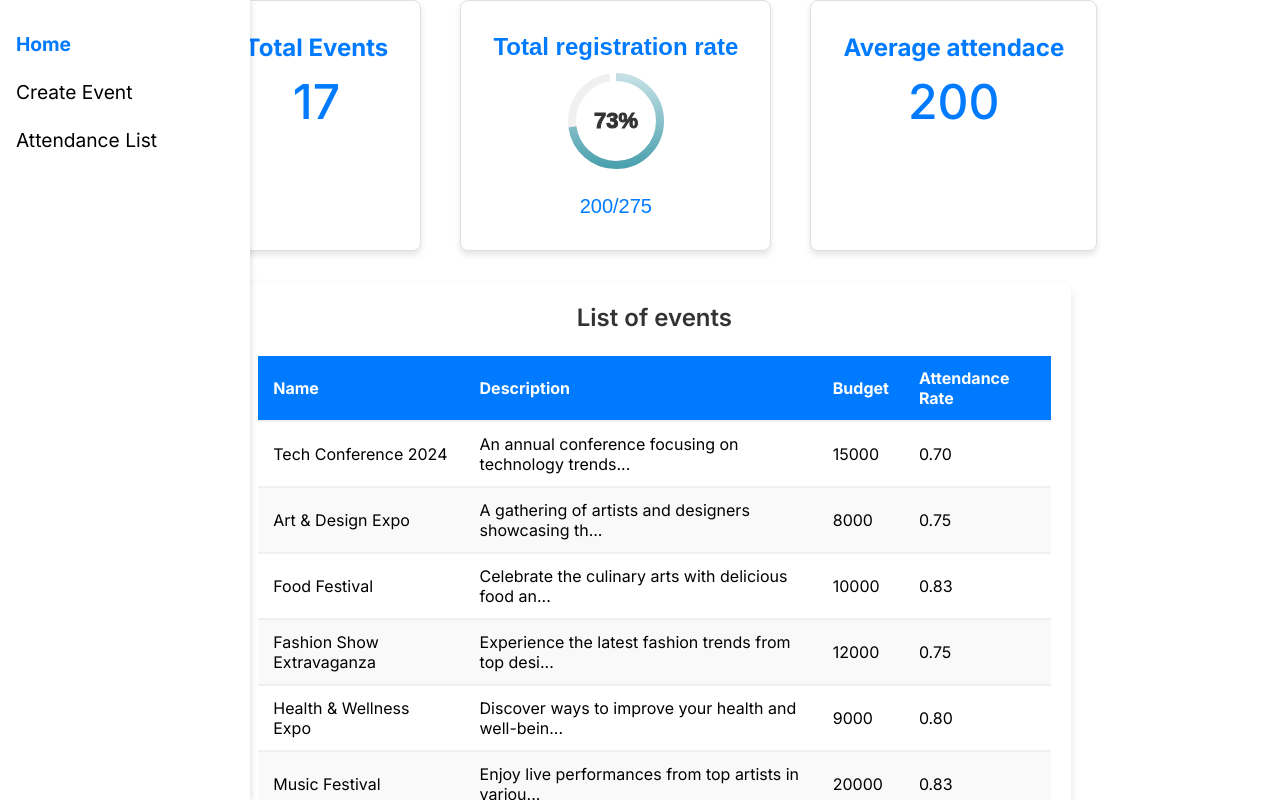
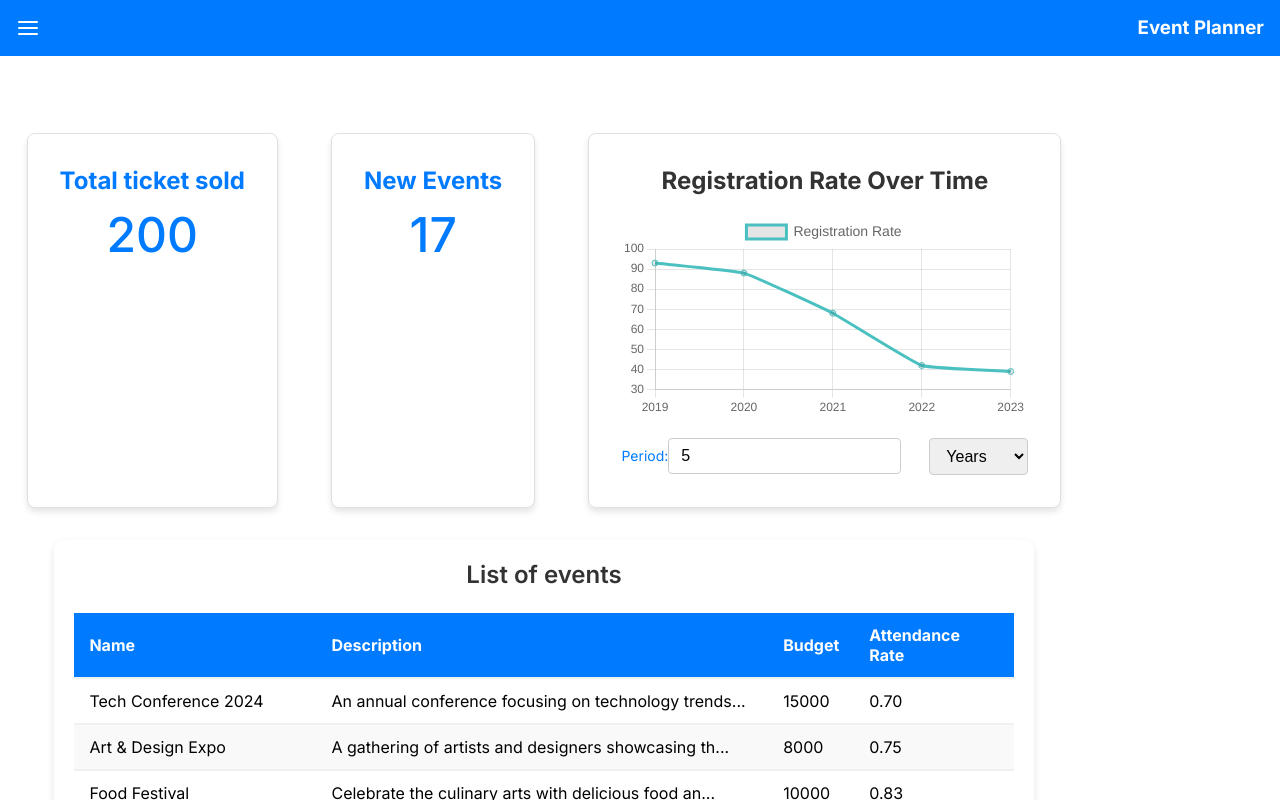
Before and after one commit to krumbs8749/event_planner_frontend, a Next.js app: page / in a window 1280 px wide. Built offline with nearby package versions, Linux system fonts and the light colour scheme.

Commit message:
feat: added topbar

```diff
--- a/app/layout.js
+++ b/app/layout.js
@@ -1,17 +1,38 @@
+'use client';
 import { Inter } from 'next/font/google'
 import './globals.css'
 
+
+import { useState } from 'react';
+import { FiMenu } from 'react-icons/fi';
+import Navbar from '../src/components/Navbar/Navbar';
+
+import styles from './layout.module.scss'
+
 const inter = Inter({ subsets: ['latin'] })
 
-export const metadata = {
-  title: 'Create Next App',
-  description: 'Generated by create next app',
-}
+
 
 export default function RootLayout({ children }) {
+
+  const [isOpen, setIsOpen] = useState(false);
+
+  const toggleNavbar = () => setIsOpen(!isOpen);
   return (
     <html lang="en">
-      <body className={inter.className}>{children}</body>
+      <body className={inter.className}>
+        <main className={styles.wrapper}>
+
+        <div className={styles.topbar} onClick={toggleNavbar}>
+          <FiMenu className={styles.burgerMenu} size={24} color="white" />
+          <h3>Event Planner</h3>
+        </div>
+
+        {isOpen && <Navbar className={styles.navbar} closeButton={toggleNavbar}></Navbar>}
+          {children}
+
+        </main>
+      </body>
     </html>
   )
 }
--- /dev/null
+++ b/app/layout.module.scss
@@ -0,0 +1,34 @@
+
+.wrapper {
+    display: grid;
+    flex-direction: column;
+    justify-content: space-between;
+    align-items: center;
+    padding: 0;
+    min-height: 100vh;
+    grid-template-columns: 15% 1fr;
+    grid-template-rows: 10% 1fr;
+    grid-template-areas:
+        "topbar topbar"
+        "main main";
+
+}
+
+.topbar {
+    grid-area: topbar;
+    display: flex;
+    justify-content: space-between;
+    position: fixed;
+    width: 100%;
+    top: 0;
+    padding: 1rem;
+    background-color: #007bff;
+    color: white !important;
+}
+
+.burgerMenu {
+    cursor: pointer;
+}
+.navbar {
+    grid-area: navbar;
+}
--- a/app/page.js
+++ b/app/page.js
@@ -1,20 +1,17 @@
 "use client"
 import styles from './page.module.scss'
-import Navbar from '../src/components/Navbar/Navbar';
 import Main from '../src/components/Main/Main';
 
 
 import { mockEvents } from '../src/dataSources/data';
 
 export default function Home() {
+
   return (
-    <main className={styles.wrapper}>
-      <Navbar className={styles.navbar}></Navbar>
-      <Main
-        className={styles.main}
-        events={mockEvents}
-      />
+   <Main
+          className={styles.main}
+          events={mockEvents}
+    />
 
-    </main>
   )
 }
--- a/app/page.module.scss
+++ b/app/page.module.scss
@@ -1,18 +1,4 @@
 
-.wrapper {
-  display: grid;
-  flex-direction: column;
-  justify-content: space-between;
-  align-items: center;
-  padding: 0;
-  min-height: 100vh;
-  grid-template-columns: 15% 1fr;
-  grid-template-areas: "navbar main";
-
-}
-.navbar {
-  grid-area: navbar;
-}
 
 .main{
   grid-area: main;
--- a/package.json
+++ b/package.json
@@ -10,9 +10,12 @@
   },
   "dependencies": {
     "axios": "^1.6.2",
+    "chart.js": "^4.4.2",
     "next": "14.0.3",
     "react": "^18",
+    "react-chartjs-2": "^5.2.0",
     "react-dom": "^18",
+    "react-icons": "^5.0.1",
     "sass": "^1.69.5"
   },
   "devDependencies": {
--- /dev/null
+++ b/src/components/DiagramBuilder/RegistrationOverTime/RegistrationRateChart.js
@@ -0,0 +1,119 @@
+import React, { useState, useEffect } from 'react';
+import { Line } from 'react-chartjs-2';
+import {
+  Chart as ChartJS,
+  CategoryScale,
+  LinearScale,
+  PointElement,
+  LineElement,
+  Title,
+  Tooltip,
+  Legend,
+} from 'chart.js';
+
+ChartJS.register(
+  CategoryScale,
+  LinearScale,
+  PointElement,
+  LineElement,
+  Title,
+  Tooltip,
+  Legend
+);
+
+import styles from './RegistrationRateChart.module.scss'
+
+const generateMockData = (period, unit) => {
+  const labels = [];
+  const data = [];
+  const currentDate = new Date();
+  for (let i = period; i > 0; i--) {
+    const date = new Date(currentDate);
+    if (unit === 'year') {
+      date.setFullYear(currentDate.getFullYear() - i);
+      labels.push(date.getFullYear().toString());
+    } else if (unit === 'month') {
+      date.setMonth(currentDate.getMonth() - i);
+      labels.push(`${date.getMonth() + 1}/${date.getFullYear()}`);
+    }
+    data.push(Math.floor(Math.random() * 100)); // Mock registration rate
+  }
+  return { labels, data };
+};
+
+const RegistrationRateChart = () => {
+  const [timeframe, setTimeframe] = useState({ period: 5, unit: 'year' });
+  const [chartData, setChartData] = useState({
+    labels: [],
+    datasets: [
+      {
+        label: 'Registration Rate',
+        data: [],
+        borderColor: 'rgb(75, 192, 192)',
+        tension: 0.1,
+      },
+    ],
+  });
+
+  useEffect(() => {
+    const { labels, data } = generateMockData(timeframe.period, timeframe.unit);
+    setChartData({
+      ...chartData,
+      labels: labels,
+      datasets: [{ ...chartData.datasets[0], data: data }],
+    });
+  }, [timeframe]);
+
+  const handlePeriodChange = (e) => {
+    setTimeframe({ ...timeframe, period: e.target.value });
+  };
+
+  const handleUnitChange = (e) => {
+    setTimeframe({ ...timeframe, unit: e.target.value });
+  };
+
+  return (
+    <>
+        <h2 className={styles.chartHeader}>Registration Rate Over Time</h2>
+        <Line data={chartData} options={{
+            plugins: {
+                legend: {
+                    labels: {
+                        font: {
+                            size: 14
+                        }
+                    }
+                }
+            },
+            scales: {
+                x: {
+                    ticks: {
+                        font: {
+                            size: 12
+                        }
+                    }
+                },
+                y: {
+                    ticks: {
+                        font: {
+                            size: 12
+                        }
+                    }
+                }
+            }
+        }} />
+        <div className={styles.controls}>
+            <label className={styles.label}>
+                Period:
+                <input className={styles.inputField} type="number" value={timeframe.period} onChange={handlePeriodChange} />
+            </label>
+            <select className={styles.selectField} value={timeframe.unit} onChange={handleUnitChange}>
+                <option value="year">Years</option>
+                <option value="month">Months</option>
+            </select>
+        </div>
+    </>
+  );
+};
+
+export default RegistrationRateChart;
--- /dev/null
+++ b/src/components/DiagramBuilder/RegistrationOverTime/RegistrationRateChart.module.scss
@@ -0,0 +1,33 @@
+
+
+.chartHeader {
+    text-align: center;
+    margin-bottom: 20px;
+}
+
+.controls {
+    display: flex;
+    justify-content: center;
+    gap: 20px;
+    margin-top: 20px;
+}
+
+.inputField,
+.selectField {
+    padding: 8px 12px;
+    border: 1px solid #ccc;
+    border-radius: 4px;
+    font-size: 16px;
+}
+
+.inputField:focus,
+.selectField:focus {
+    outline: none;
+    border-color: #007bff;
+}
+
+.label {
+    font-size: 14px;
+    margin-right: 8px;
+    color: #007bff;
+}
--- a/src/components/Main/Main.js
+++ b/src/components/Main/Main.js
@@ -2,7 +2,7 @@ import React from 'react'
 import styles from "./main.module.scss"
 import CircleDiagram from '../DiagramBuilder/CircleDiagram/CircleDiagram'
 import ProfessionalTable from '../DiagramBuilder/ProfessionalTable/ProfessionalTable';
-
+import RegistrationRateChart from '../DiagramBuilder/RegistrationOverTime/RegistrationRateChart';
 
 
 
@@ -11,15 +11,16 @@ const Main = ({className, events}) => {
     <main className={className}>
         <div className={styles.row}>
             <div className={styles.rect_container}>
-                <h3>Total Events</h3>
+              <h3>Total ticket sold</h3>
+               <p>200</p>
+            </div>
+            <div className={styles.rect_container}>
+                <h3>New Events</h3>
                 <p>17</p>
             </div>
+
             <div className={styles.rect_container}>
-                <CircleDiagram title={"Total registration rate"} total={275} completed={200} />
-            </div>
-            <div className={styles.rect_container}>
-              <h3>Average attendace</h3>
-               <p>200</p>
+             <RegistrationRateChart />
             </div>
         </div>
         <div className={styles.row}>
--- a/src/components/Navbar/Navbar.js
+++ b/src/components/Navbar/Navbar.js
@@ -2,20 +2,20 @@
 import Link from 'next/link';
 import styles from './navbar.module.scss';
 
-const Navbar = ({ className }) => {
+const Navbar = ({ closeButton }) => {
   // Function to check if the link is active
   const isActive = (href) => window.location.pathname === href;
 
   console.log(isActive('/'))
 
   return (
-    <nav className={className}>
       <div className={styles.menu}>
         <Link href="/" className={isActive('/') ? styles.active : ''}>Home</Link>
         <Link href="/events/create-event" className={isActive('/events/create-event') ? styles.active : ''}>Create Event</Link>
         <Link href="/events/event-list" className={isActive('/events/event-list') ? styles.active : ''}>Attendance List</Link>
+
+        <span className={styles.closeButton} onClick={closeButton}>X</span>
       </div>
-    </nav>
   );
 }
 
--- a/src/components/Navbar/navbar.module.scss
+++ b/src/components/Navbar/navbar.module.scss
@@ -1,5 +1,6 @@
 .menu {
   display: flex;
+  position: relative;
   flex-direction: column;
   justify-content: flex-start;
   align-items: flex-start;
@@ -10,7 +11,7 @@
   left: 0; /* Align to the left of the viewport */
   background-color: #ffffff; /* Use a solid white for a clean, modern look */
   padding: 2rem 1rem; /* Provide more padding for a spacious layout */
-  box-shadow: 2px 0 5px rgba(0, 0, 0, 0.1); /* Soft shadow on the right for depth */
+  box-shadow: 2px 2px 5px rgba(0, 0, 0, 0.1); /* Soft shadow on the right for depth */
   z-index: 1000; /* Ensure the menu is above other content */
   transition: transform 0.3s ease; /* Smooth transition for any transform changes (like hide/show) */
 
@@ -32,7 +33,14 @@
     }
 
   }
-
+  .closeButton {
+    display: block;
+    position: absolute;
+    top: 1rem;
+    right: 1rem;
+    font-weight: 700;
+    cursor: pointer;
+  }
 }
 .active {
   color: #007bff !important; /* Highlight color for the active link */
```
Also changed, not shown: 1 other file (tests, documents, lock files or other folders).
